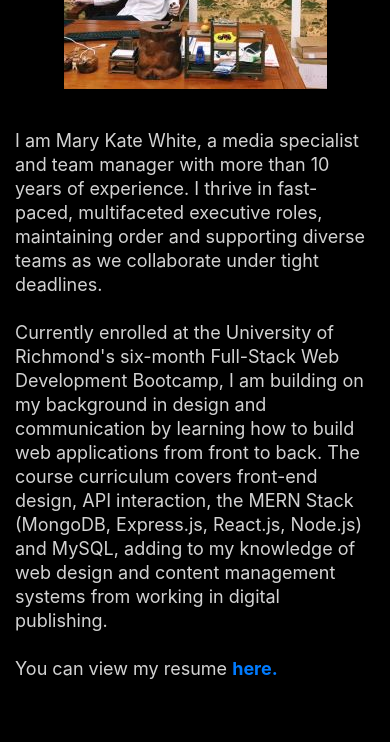
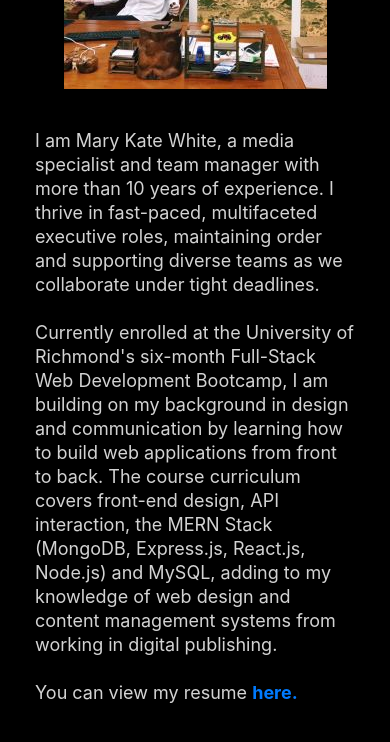
Before and after one commit to marykatewhite/NewPortfolio, a plain HTML site: page index.html in a window 390 px wide. Shown: the part 810-1552 px from the top of the page. Drawn offline with nearby package versions, Linux system fonts and the light colour scheme.

Commit message:
adds some padding, removes unused images

```diff
--- a/style.css
+++ b/style.css
@@ -25,6 +25,11 @@ body {
         line-height: 90px;
         padding-top: 75px;
         padding-bottom: 75px;
+    }
+
+    #bioText {
+        padding-left: 20px;
+        padding-right: 20px;
     }
   }
   @media (min-width: 501px) {
```
Also changed, not shown: images/hill.jpg (deleted), images/hillH.jpg (deleted), 1 other file.
